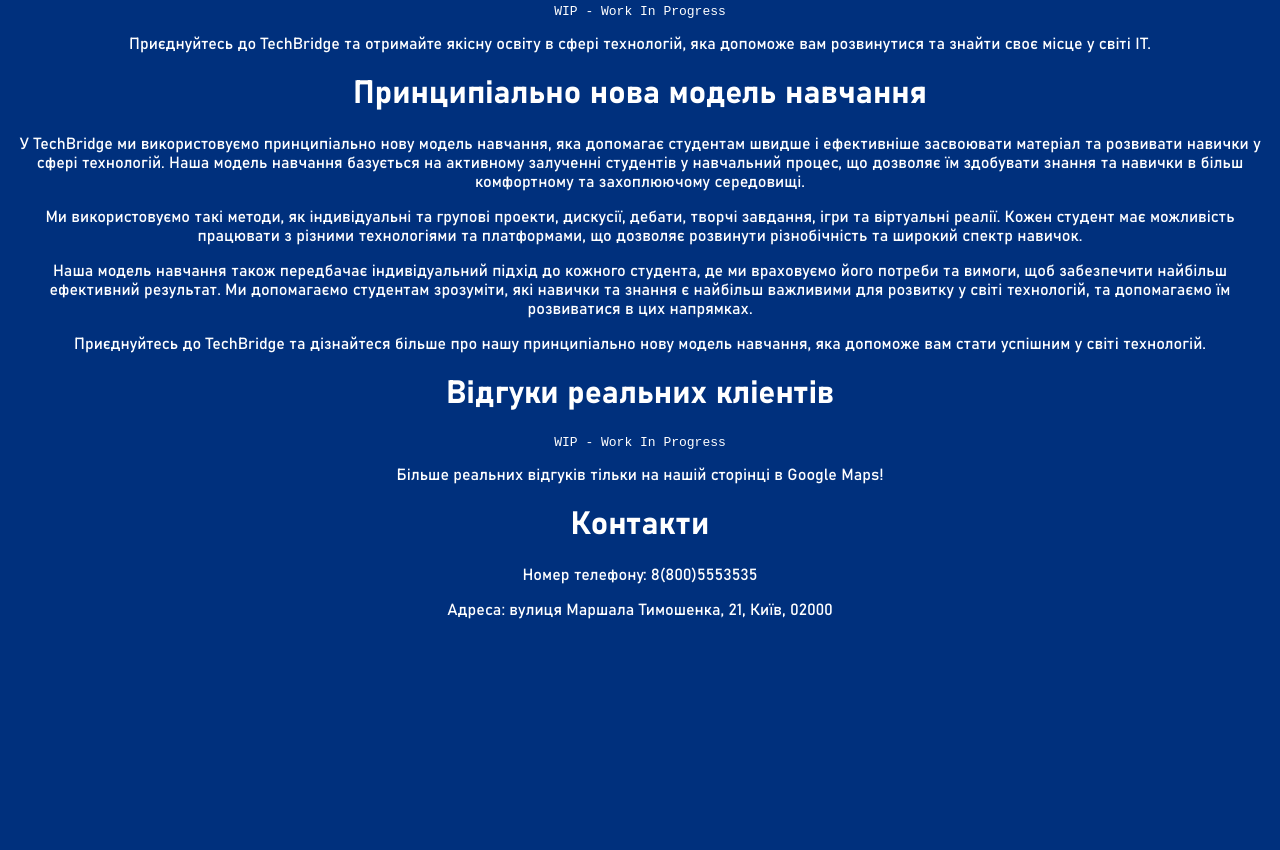
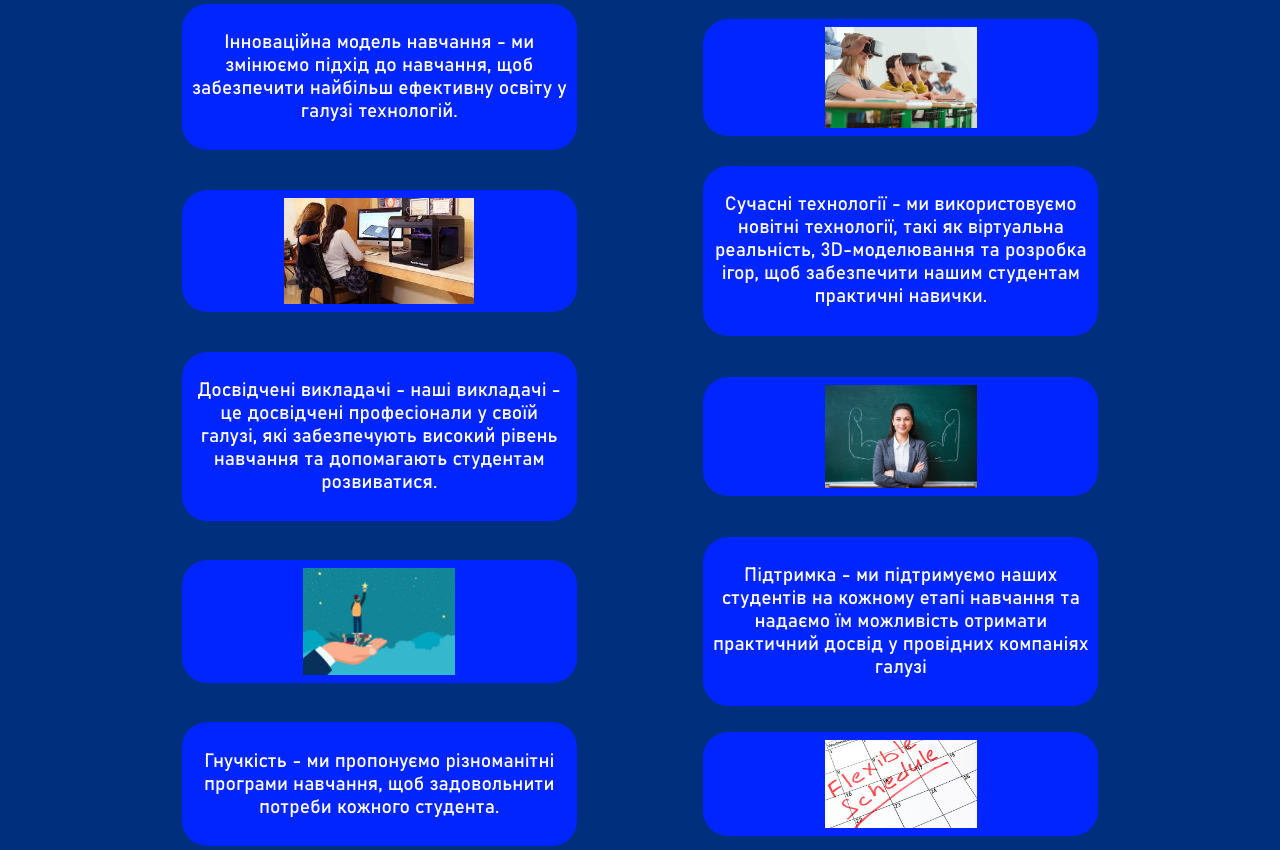
Before and after one commit to tapafon/techbridge-landing-page, a plain HTML site: page index.html in a window 1280 px wide. Shown: the part 1233-2083 px from the top of the page. Before the commit the page ends 1869 px from the top, so only its background shows below. Drawn offline with Linux system fonts and the light colour scheme.

Commit message:
removed uppercase hover, added "why us" section

```diff
--- a/index.css
+++ b/index.css
@@ -9,7 +9,6 @@
 
 a:hover {
   color: yellow;
-  text-transform: uppercase;
 }
 
 @font-face {
@@ -29,4 +28,26 @@
 }
 .paragraph {
   font-family: "Bahnschrift Regular";
+  color: white;
+  text-decoration: none;
 }
+
+
+.flex-parent {
+  display: flex;
+  align-items: center;
+  justify-content: center;
+  gap: 10%;
+}
+
+.flex-child {
+  background-color: #0025ff;
+  border-radius: 25px;
+  padding: 0.5rem;
+  width: 30%;
+  height: 50%;
+}
+
+.flex-child p {
+  font-size: larger;
+}
--- a/index.html
+++ b/index.html
@@ -28,7 +28,30 @@
     </a>
     <a name="whyus">
         <h1>Чому ми?</h1>
-        <pre>WIP - Work In Progress</pre>
+        <div class='parent flex-parent'>
+            <div class='child flex-child'><p align="center">Інноваційна модель навчання - ми змінюємо підхід до навчання, щоб забезпечити найбільш ефективну освіту у галузі технологій.</p></div>
+            <div class='child flex-child'><img src="img/VR_stock.jpg" align="center" width="40%"></div>
+        </div>
+        <p></p>
+        <div class='parent flex-parent'>
+            <div class='child flex-child'><img src="img/3Dprint_stock.jpg" align="center" width="50%"></div>
+            <div class='child flex-child'><p align="center">Сучасні технології - ми використовуємо новітні технології, такі як віртуальна реальність, 3D-моделювання та розробка ігор, щоб забезпечити нашим студентам практичні навички.</p></div>
+        </div>
+        <p></p>
+        <div class='parent flex-parent'>
+            <div class='child flex-child'><p align="center">Досвідчені викладачі - наші викладачі - це досвідчені професіонали у своїй галузі, які забезпечують високий рівень навчання та допомагають студентам розвиватися.</p></div>
+            <div class='child flex-child'><img src="img/Strong_teacher_stock.jpg" align="center" width="40%"></div>
+        </div>
+        <p></p>
+        <div class='parent flex-parent'>
+            <div class='child flex-child'><img src="img/Support_stock.png" align="center" width="40%"></div>
+            <div class='child flex-child'><p align="center">Підтримка - ми підтримуємо наших студентів на кожному етапі навчання та надаємо їм можливість отримати практичний досвід у провідних компаніях галузі</p></div>
+        </div>
+        <p></p>
+        <div class='parent flex-parent'>
+            <div class='child flex-child'><p align="center">Гнучкість - ми пропонуємо різноманітні програми навчання, щоб задовольнити потреби кожного студента.</p></div>
+            <div class='child flex-child'><img src="img/Flex_stock.png" align="center" width="40%"></div>
+        </div>
         <p>Приєднуйтесь до TechBridge та отримайте якісну освіту в сфері технологій, яка допоможе вам розвинутися та знайти своє місце у світі IT.</p>
     </a>
     <a name="newlearningmodel">
```
Also changed, not shown: img/3Dprint_stock.jpg (added), img/Flex_stock.png (added), img/Strong_teacher_stock.jpg (added), img/Support_stock.png (added), img/VR_stock.jpg (added).
